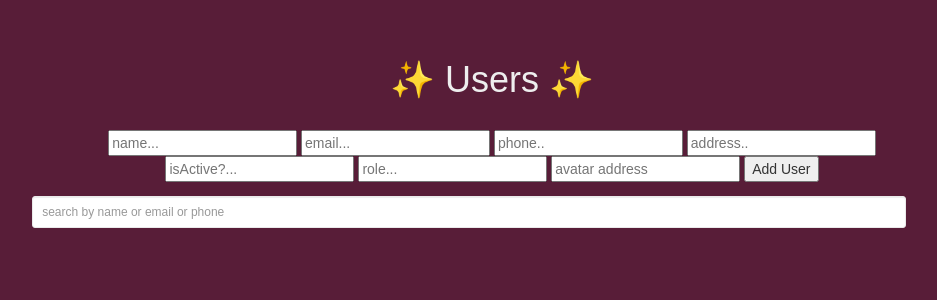
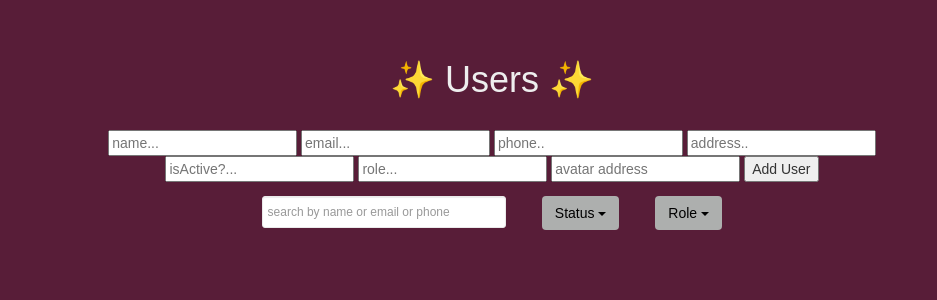
Before and after one commit to krsinghshubham/userManagementApp, a PHP site: page / in a window 1280 px wide. Shown: the top 300 px of the page, without its empty margins (148-1085 px from the left). Run offline with PHP 8.4, Linux system fonts and the light colour scheme.

Commit message:
design looks better

```diff
--- a/index.css
+++ b/index.css
@@ -19,6 +19,33 @@ h1 {
     max-width: 1000px;
     text-align: center;
 }
+/* #shortcuts{
+    display: inline-flex;
+    justify-content: space-between;
+} */
+#shortcuts {
+    display: flex;
+    flex-direction: row;
+    flex-wrap: wrap;
+    justify-content: space-between;
+     width: 50%;
+    /* height: 300px;  */
+    margin: auto;
+    /* background: #E6E2DC; */
+  }
+
+  #flexbox > div {
+    /*
+      1/3  - 3 columns per row
+      10px - spacing between columns
+    */
+    box-sizing: border-box;
+    margin: 10px 10px 0 0;
+    width: calc(1/3*100% - (1 - 1/3)*10px);
+    /* background: #46B980; */
+    /* padding: 10px; */
+    /* color: #fff; */
+  }
 #user-form{
     max-width: 200%;
 }
@@ -28,8 +55,12 @@ h1 {
 #user-container {
     padding-inline-start: 0;
     display: grid;
-    grid-template-columns: repeat(4, 1fr);
+    grid-template-columns: repeat(6, 1fr);
     grid-gap: 20px;
+    /* grid-auto-flow: column; */
+    grid-auto-columns: 300px 100px;
+
+    /* grid-auto-rows: minmax(100px, auto); */
     justify-content: center;
     align-self: center;
     display: inline-grid;
@@ -46,8 +77,8 @@ h1 {
     background-color: #ede2f3;
     border-radius: 4px;
     padding: 10px 20px;
-    display: grid;
-    grid-template-columns: 3fr 1fr;
+    /* display: grid; */
+    /* grid-template-columns: 3fr 1fr; */
     text-align: -webkit-center;
 }
 
@@ -71,8 +102,8 @@ img {
   }
   .avatar {
     vertical-align: middle;
-    width: 350px;
-    height: 350px;
+    width: 170px;
+    height: 170px;
     margin: 10px;
     border:10px solid red;
     border-radius: 500px;
@@ -84,8 +115,8 @@ img {
 
 
 #searchBar {
-    margin-top: 10px;
-    width: 95%;
+    /* margin-top: 10px; */
+    width: 244px;
     height: 32px;
     border-radius: 3px;
     border: 1px solid #eaeaea;
--- a/index.html
+++ b/index.html
@@ -32,10 +32,38 @@
       </form>
     </div>
 
-    <div id="searchWrapper">
+    <div id="shortcuts">
       <input type="text" id="searchBar" name="searchBar" placeholder="search by name or email or phone"
         class="form-control form-control-ig" />
+    <!-- </div>
+    <!-- Filters -->
+      <!--<div id="Filters"> -->
+      <!-- for role filter  -->
+        <div class="dropdown">
+          <button class="btn btn-dark" type="button" data-toggle="dropdown">Status
+            <span class="caret"></span></button>
+          <ul class="dropdown-menu">
+            <input class="form-control" id="myInput" type="text" placeholder="Search..">
+            <li><a href="#">Any</a></li>
+            <li><a href="#">Active</a></li>
+            <li><a href="#">InActive</a></li>
+          </ul>
+        </div>
+      <!-- for role filter  -->
+        <div class="dropdown">
+          <button class="btn btn-dark" type="button" data-toggle="dropdown">Role
+            <span class="caret"></span></button>
+          <ul class="dropdown-menu">
+            <li><a href="#">ADMIN</a></li>
+            <li><a href="#">MEMBER</a></li>
+            <li><a href="#">GUEST</a></li>
+          </ul>
+        </div>
+
     </div>
+
+
+
   </div>
   <!-- delete modal -->
   <div class="modal fade" id="myModal" role="dialog">
@@ -51,8 +79,10 @@
           </h6>
         </div>
         <div class="modal-footer">
-          <button type="button" class="btn btn-default" data-dismiss="modal" data-toggle="modal" id="Cancel" >Cancel</button>
-          <button type="button" class="btn btn-danger" data-dismiss="modal" data-toggle="modal" id="confirm-delete" >Delete</button>
+          <button type="button" class="btn btn-default" data-dismiss="modal" data-toggle="modal"
+            id="Cancel">Cancel</button>
+          <button type="button" class="btn btn-danger" data-dismiss="modal" data-toggle="modal"
+            id="confirm-delete">Delete</button>
         </div>
       </div>
 
```
